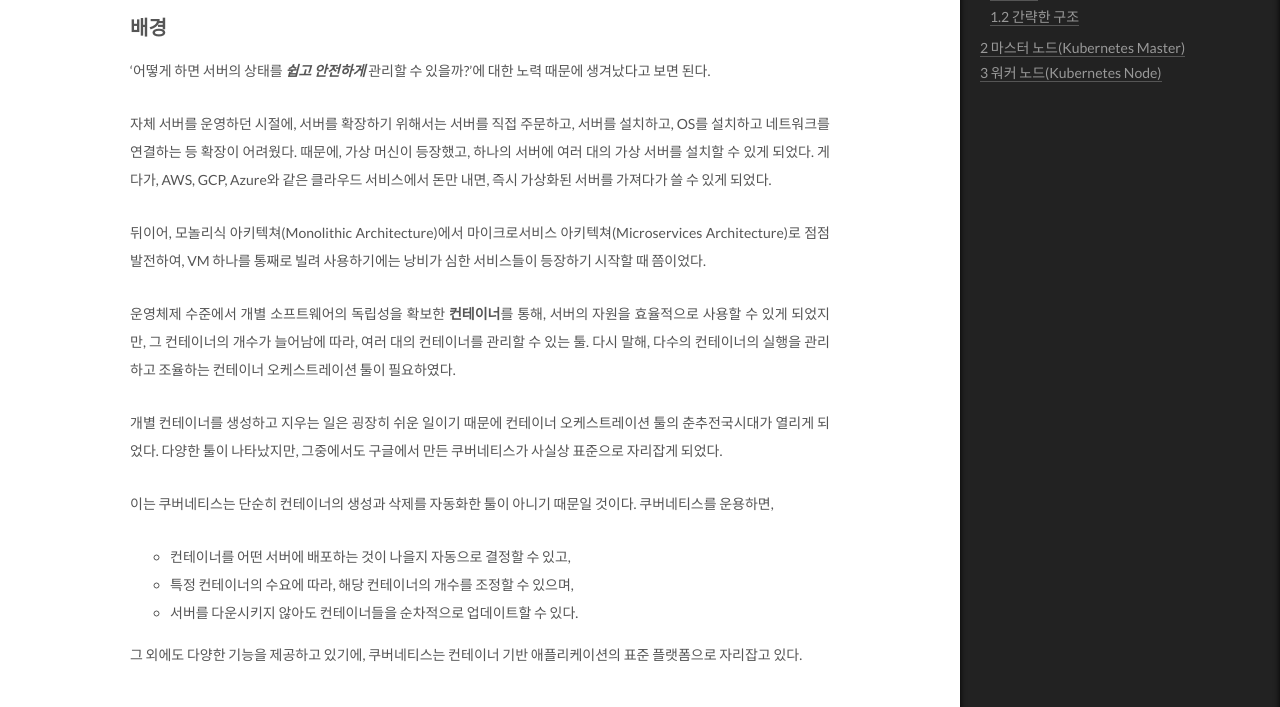
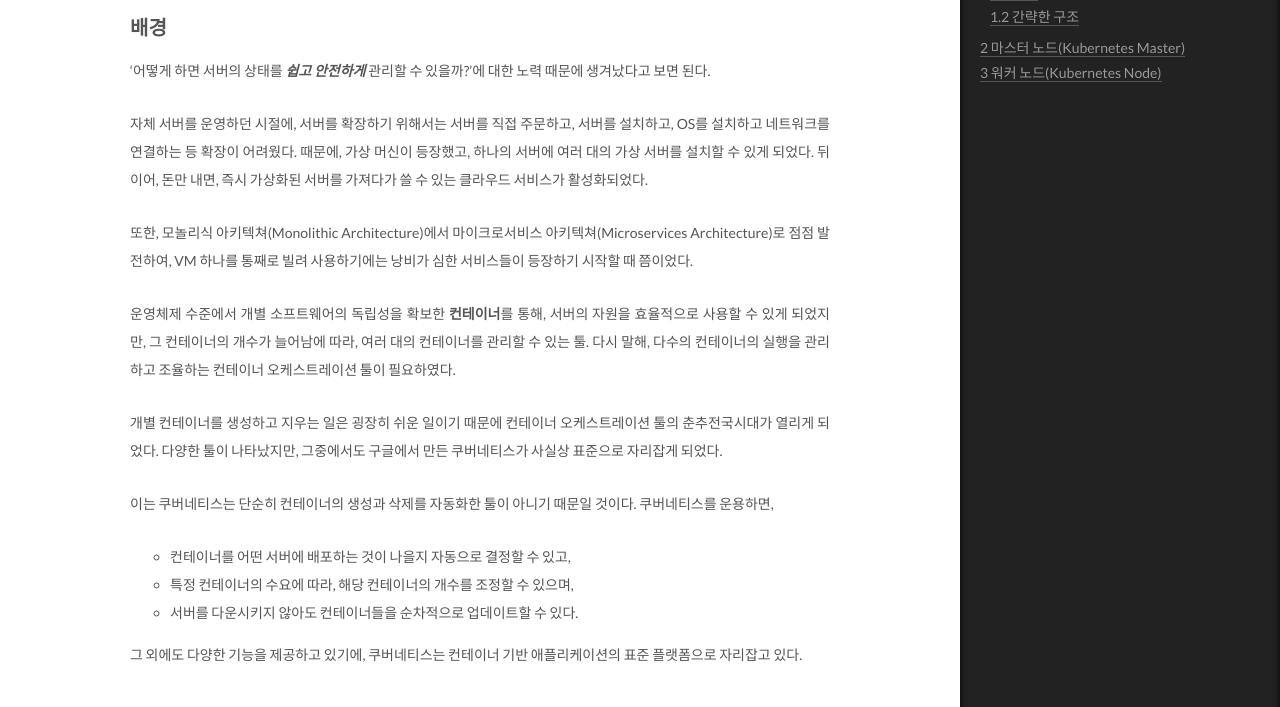
Before and after one commit to GroomPang/old_blog, a Jekyll site: the page built from _posts/2021-12-27-Kubernetes.md, in a window 1280 px wide and 1400 px high, scrolled down 752 px. Shown: the part 115-822 px from the top of the window. Built offline with Jekyll 4.4.1, drawn with Linux system fonts in a browser that asks for light colours; some of the changed text lies outside the part shown.

Commit message:
add a post - kubernetes structure

```diff
--- a/_posts/2021-12-27-Kubernetes.md
+++ b/_posts/2021-12-27-Kubernetes.md
@@ -14,9 +14,9 @@ tags: [kubernetes, structure]
 
 '어떻게 하면 서버의 상태를 ***쉽고 안전하게*** 관리할 수 있을까?'에 대한 노력 때문에 생겨났다고 보면 된다.
 
-자체 서버를 운영하던 시절에, 서버를 확장하기 위해서는 서버를 직접 주문하고, 서버를 설치하고, OS를 설치하고 네트워크를 연결하는 등 확장이 어려웠다. 때문에, 가상 머신이 등장했고, 하나의 서버에 여러 대의 가상 서버를 설치할 수 있게 되었다. 게다가, AWS, GCP, Azure와 같은 클라우드 서비스에서 돈만 내면, 즉시 가상화된 서버를 가져다가 쓸 수 있게 되었다.
+자체 서버를 운영하던 시절에, 서버를 확장하기 위해서는 서버를 직접 주문하고, 서버를 설치하고, OS를 설치하고 네트워크를 연결하는 등 확장이 어려웠다. 때문에, 가상 머신이 등장했고, 하나의 서버에 여러 대의 가상 서버를 설치할 수 있게 되었다. 뒤이어, 돈만 내면, 즉시 가상화된 서버를 가져다가 쓸 수 있는 클라우드 서비스가 활성화되었다.
 
-뒤이어, 모놀리식 아키텍쳐(Monolithic Architecture)에서 마이크로서비스 아키텍쳐(Microservices Architecture)로 점점 발전하여, VM 하나를 통째로 빌려 사용하기에는 낭비가 심한 서비스들이 등장하기 시작할 때 쯤이었다.
+또한, 모놀리식 아키텍쳐(Monolithic Architecture)에서 마이크로서비스 아키텍쳐(Microservices Architecture)로 점점 발전하여, VM 하나를 통째로 빌려 사용하기에는 낭비가 심한 서비스들이 등장하기 시작할 때 쯤이었다.
 
 운영체제 수준에서 개별 소프트웨어의 독립성을 확보한 **컨테이너**를 통해, 서버의 자원을 효율적으로 사용할 수 있게 되었지만, 그 컨테이너의 개수가 늘어남에 따라, 여러 대의 컨테이너를 관리할 수 있는 툴. 다시 말해, 다수의 컨테이너의 실행을 관리하고 조율하는 컨테이너 오케스트레이션 툴이 필요하였다.
 
@@ -69,7 +69,7 @@ etcd는 쿠버네티스에서 필요한 모든 데이터(e.g. 클러스터의
 
 ## Controller Manager
 
-**API 서버를 통해, 클러스터 리소스의 변경을 감시하고 변경**하는 작업을 담당한다. 클라이언트가 current 상태를 desired 상태로 만드는 작업을 수행한다. 쿠버네티스에는 기본적으로 제공되는 다양한 Controller가 존재한다.
+API 서버를 통해, 클러스터 리소스의 변경을 감시하고 변경하는 작업을 담당한다. 클라이언트가 current 상태를 desired 상태로 만드는 작업을 수행한다. 쿠버네티스에는 기본적으로 제공되는 다양한 Controller가 존재한다.
 
 1. 노드 컨트롤러: 노드를 생성하고 초기화하며 노드에 대해서 응답 여부를 체크하여 비활성화/삭제/수정
 2. 레플리케이션 컨트롤러: 설정된 값보다 파드가 많이 생성될 경우 삭제, 또는 오류가 있을 경우 삭제 및 재생성하는 작업 등을 통해 지정된 수의 파드 실행을 보장
```
